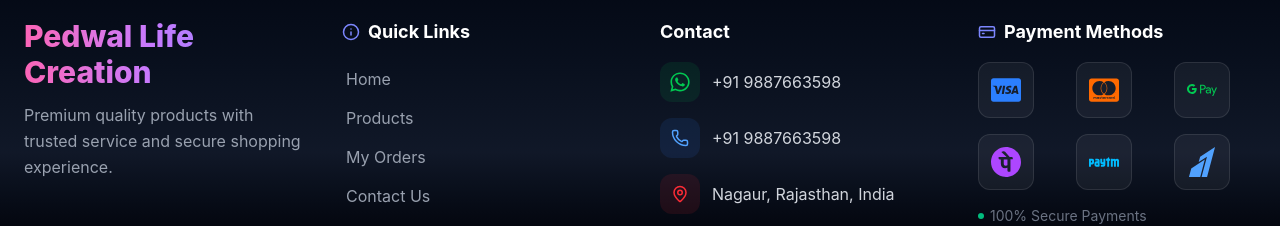
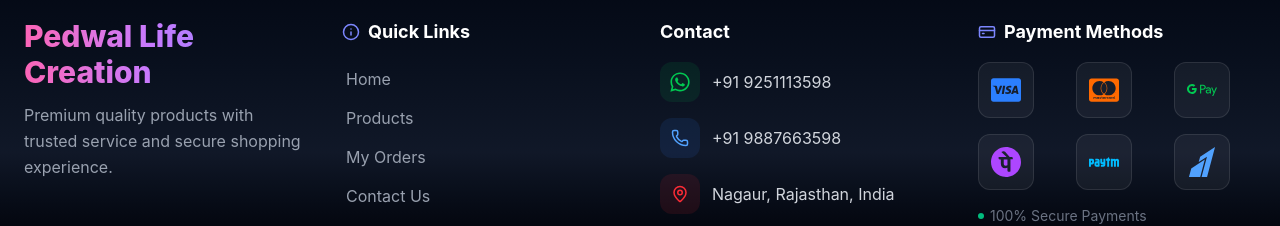
Before and after one commit to Abdul-Rashid-Chhimpa/frontend, a React (Vite) app: page / in a window 1280 px wide. Shown: the part 2327-2553 px from the top of the page. Built offline with nearby package versions, Linux system fonts and the light colour scheme; no server answers.

Commit message:
Update Footer.jsx

```diff
--- a/Components/Footer.jsx
+++ b/Components/Footer.jsx
@@ -80,7 +80,7 @@ const Footer = () => {
                 <span className="w-10 h-10 rounded-xl bg-green-500/10 flex items-center justify-center group-hover:bg-green-500/20 transition">
                   <FaWhatsapp size={22} className="text-green-500" />
                 </span>
-                <span className="text-sm sm:text-base">+91 9887663598</span>
+                <span className="text-sm sm:text-base">+91 9251113598</span>
               </a>
 
               {/* Phone */}
```
